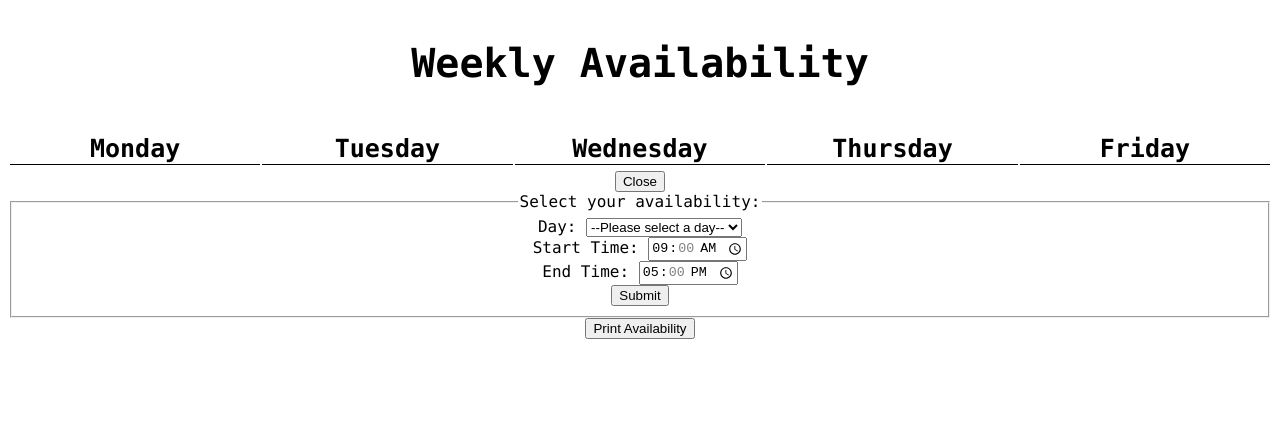
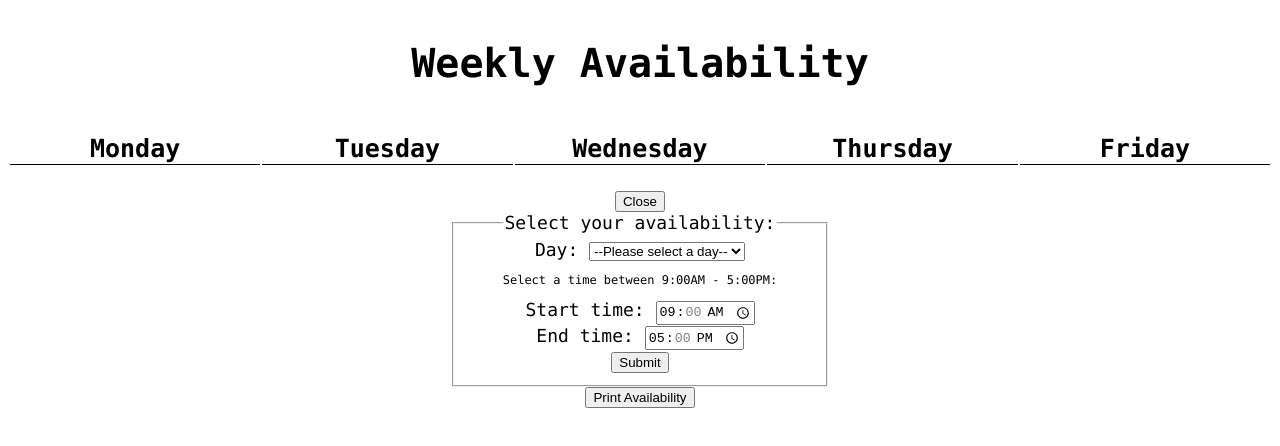
Before and after one commit to ggarcia852/weekly_availability_app, a React (Create React App) app: page / in a window 1280 px wide. Both pictures are taken after a click on the button "Add Availability". Shown: the top 446 px of the page. Built offline with nearby package versions, Linux system fonts and the light colour scheme.

Commit message:
edited form styles

```diff
--- a/src/components/AddAvailabilityForm/AddAvailabilityForm.js
+++ b/src/components/AddAvailabilityForm/AddAvailabilityForm.js
@@ -1,4 +1,5 @@
 import React, { useState } from "react";
+import { Container, StyledForm, StyledText } from "./AddAvailabilityFormStyles";
 
 export default function AddAvailabilityForm({ addAvailablePeriod }) {
   const [day, setDay] = useState("");
@@ -26,7 +27,8 @@ export default function AddAvailabilityForm({ addAvailablePeriod }) {
   };
 
   return (
-    <form onSubmit={handleSubmit}>
+    <Container>
+      <StyledForm onSubmit={handleSubmit}>
         <fieldset>
           <legend>Select your availability: </legend>
           <div>
@@ -46,8 +48,8 @@ export default function AddAvailabilityForm({ addAvailablePeriod }) {
             </select>
           </div>
           <div>
-          {/* <label>Select a time between 9:00AM - 5:00PM: </label> */}
-          <label htmlFor="start-time-select">Start Time: </label>
+            <StyledText>Select a time between 9:00AM - 5:00PM: </StyledText>
+            <label htmlFor="start-time-select">Start time: </label>
             <input
               id="start-time-select"
               type="time"
@@ -60,7 +62,7 @@ export default function AddAvailabilityForm({ addAvailablePeriod }) {
             />
           </div>
           <div>
-          <label htmlFor="end-time-select">End Time: </label>
+            <label htmlFor="end-time-select">End time: </label>
             <input
               id="end-time-select"
               type="time"
@@ -76,6 +78,7 @@ export default function AddAvailabilityForm({ addAvailablePeriod }) {
             <button type="submit">Submit</button>
           </div>
         </fieldset>
-    </form>
+      </StyledForm>
+    </Container>
   );
 }
--- a/src/components/AddAvailabilityForm/AddAvailabilityFormStyles.js
+++ b/src/components/AddAvailabilityForm/AddAvailabilityFormStyles.js
@@ -0,0 +1,23 @@
+import styled from "styled-components";
+
+export const Container = styled.div`
+    display: flex;
+    justify-content: center;
+`
+
+export const StyledForm= styled.form`
+    width: 30%;
+    font-size: 18px;
+`
+export const StyledText= styled.p`
+    font-size: 12px;
+`
+// export const = styled.div`
+
+// `
+// export const = styled.div`
+
+// `
+// export const = styled.div`
+
+// `
--- a/src/components/WeeklyAvailability/WeeklyAvailabilityStyles.js
+++ b/src/components/WeeklyAvailability/WeeklyAvailabilityStyles.js
@@ -2,6 +2,7 @@ import styled from "styled-components";
 
 export const Container = styled.div`
   text-align: center;
+  margin-bottom: 20px;
 `;
 
 export const StyledHeading = styled.h1`
```
Lines whose indentation alone changed are shown as unchanged.
